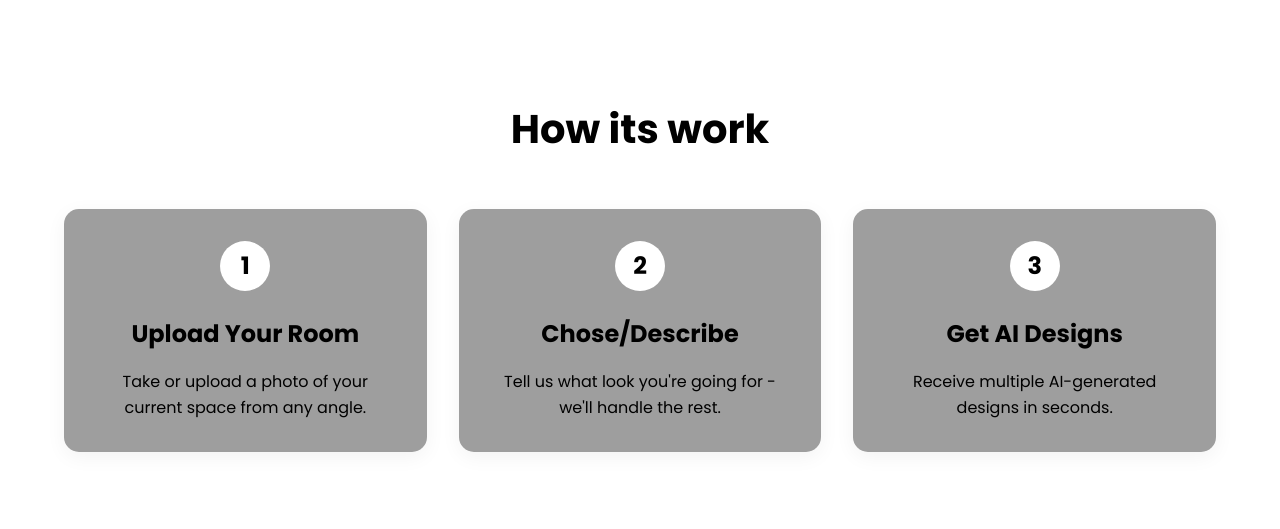
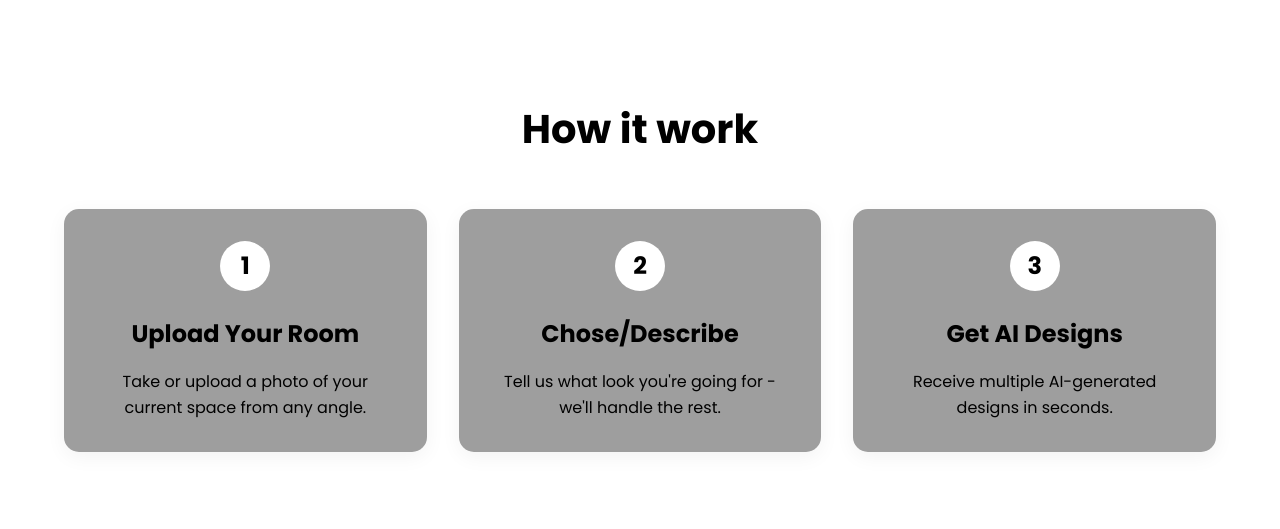
Before and after one commit to PRITAMa751/asthetickai, a plain HTML site: page index.html in a window 1280 px wide. Shown: the part 1166-1695 px from the top of the page. Drawn offline with Linux system fonts and the light colour scheme.

Commit message:
Update index.html

```diff
--- a/index.html
+++ b/index.html
@@ -137,7 +137,7 @@
 <!-- How It Works -->
   <section class="how-it-works">
 
-    <h2>How its work</h2>
+    <h2>How it work</h2>
     <div class="steps">
       <div class="step">
         <div class="step-number">1</div>
```
